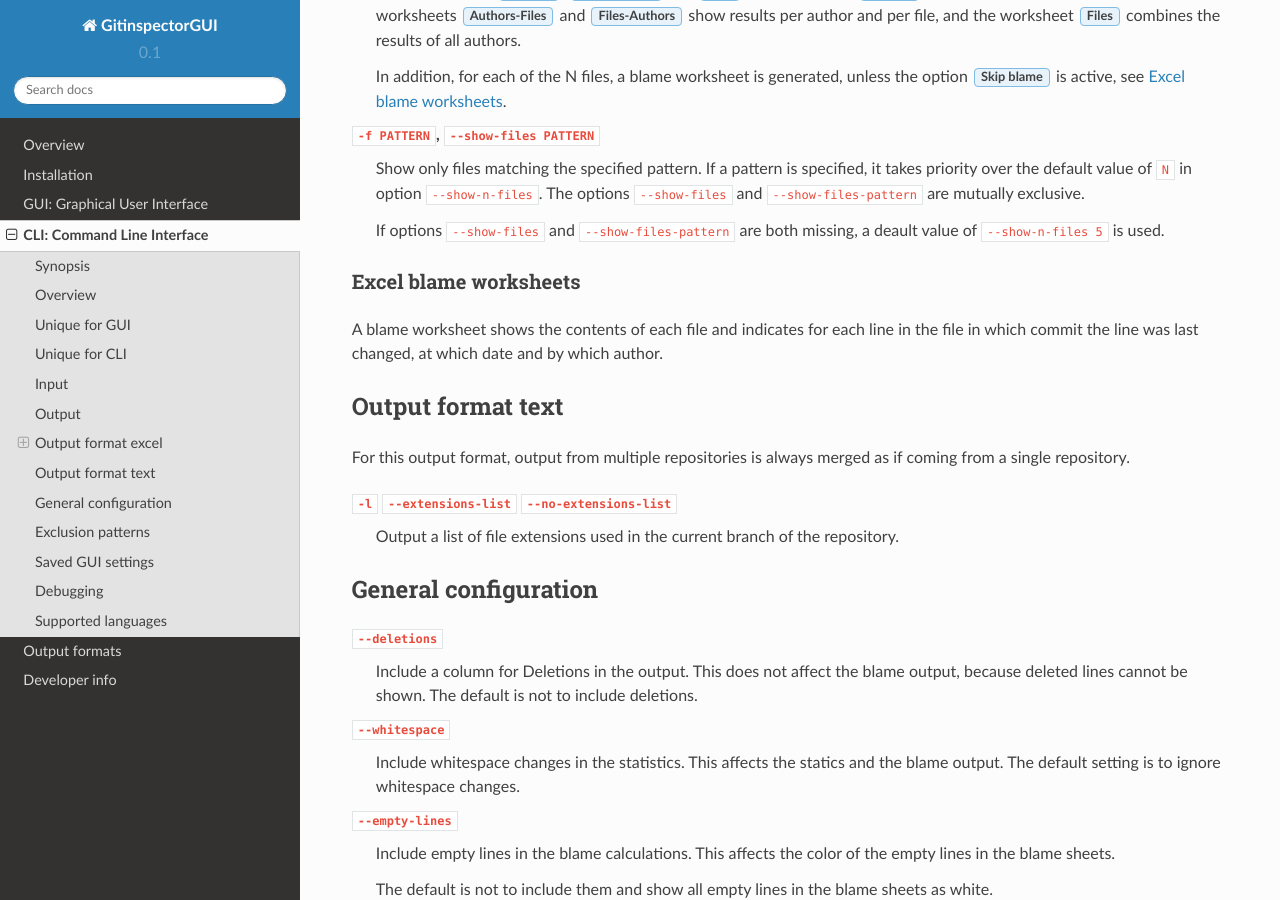
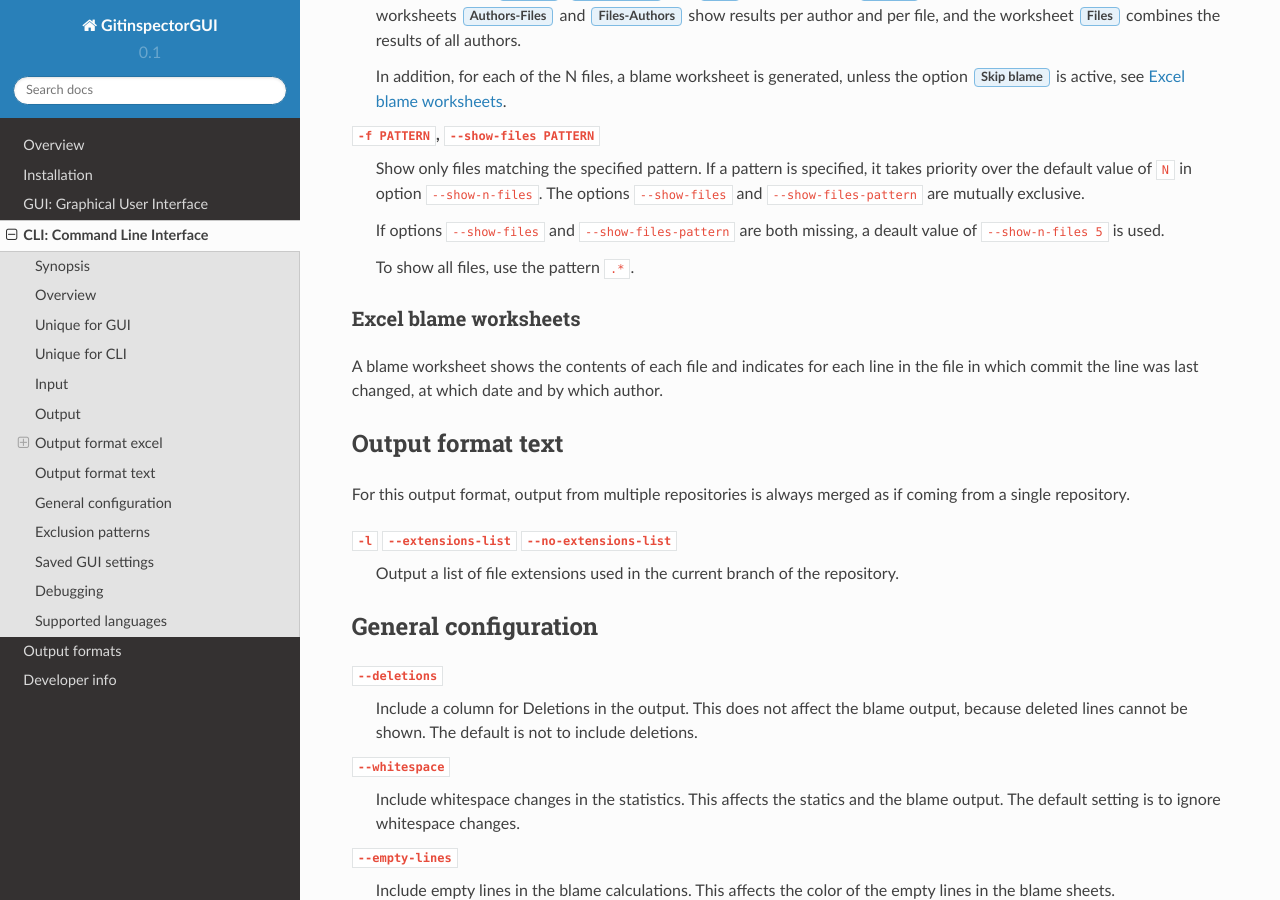
Before and after one commit to davbeek/gitinspectorgui-rtd, a Sphinx documentation site: the page built from docs/source/cli.rst, in a window 1280 px wide and 900 px high, scrolled down 2576 px. Built offline with Sphinx 7.4.7 and the Read the Docs theme 2.0.0, drawn with Linux system fonts in a browser that asks for light colours.

Commit message:
issue #246: add missing part

```diff
--- a/docs/source/cli.rst
+++ b/docs/source/cli.rst
@@ -136,6 +136,8 @@
 
   If options ``--show-files`` and ``--show-files-pattern`` are both missing, a
   deault value of ``--show-n-files 5`` is used.
+
+  To show all files, use the pattern ``.*``.
 
 .. _blame-sheets-cli:
 
```
